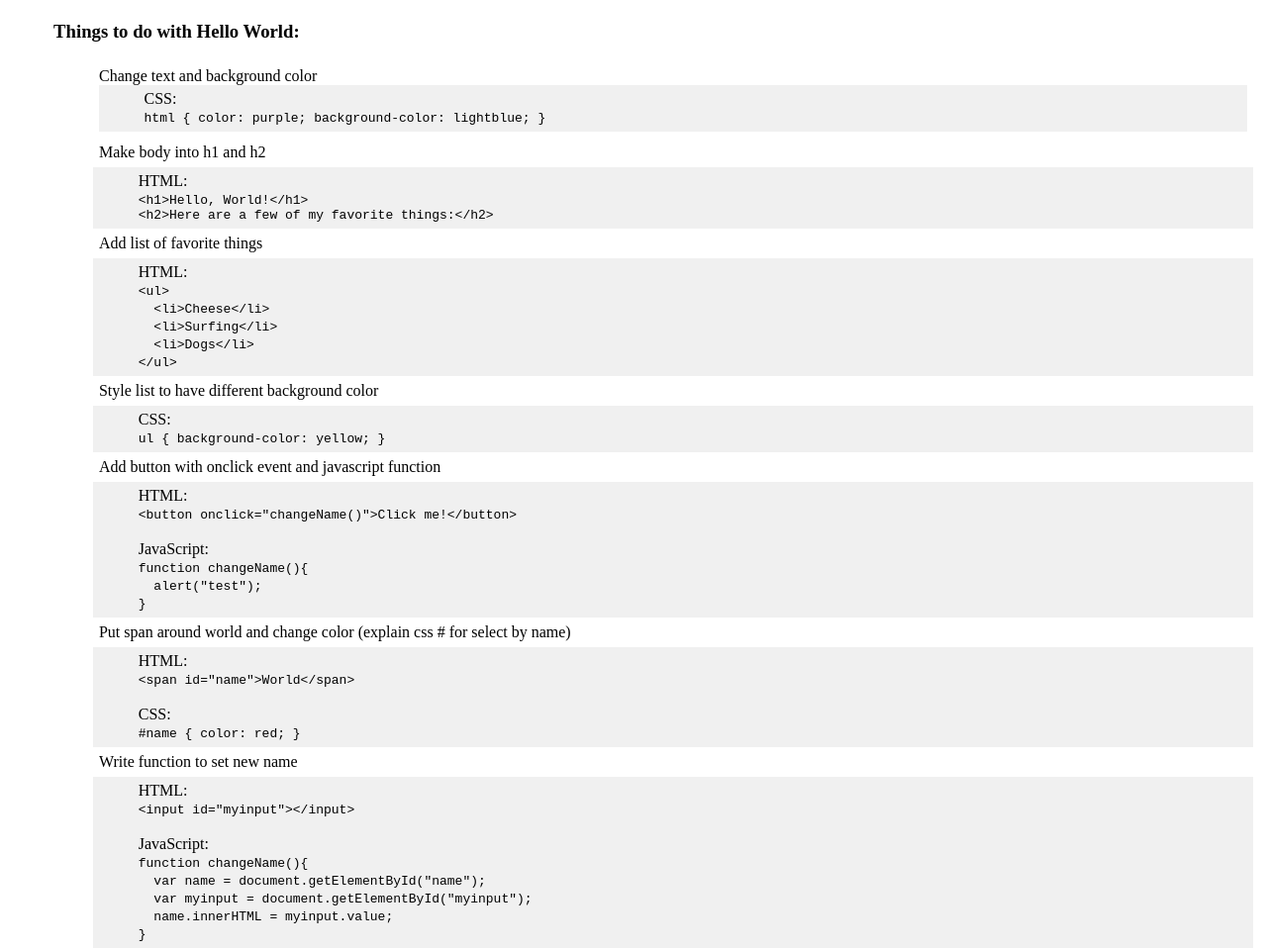
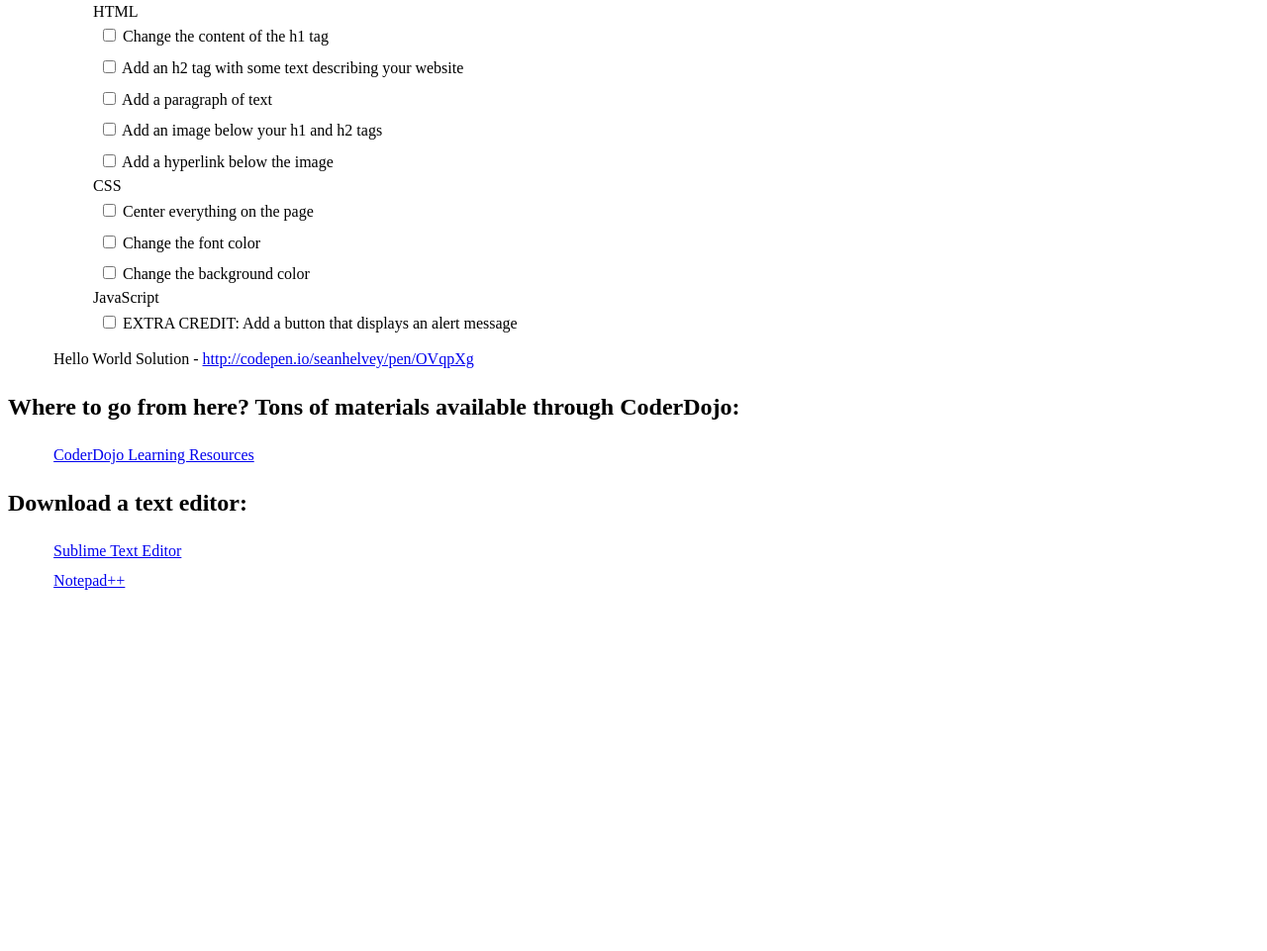
Before and after one commit to seanhelvey/CoderDojoBoulderWebsite, a plain HTML site: page web.html in a window 1280 px wide. Shown: the part 365-1326 px from the top of the page at 99% size. After the commit the page ends 983 px from the top, so only its background shows below. Drawn offline with Linux system fonts and the light colour scheme.

Commit message:
second pass at into to web dev

```diff
--- a/web.html
+++ b/web.html
@@ -9,6 +9,16 @@
     }
     .snippet {
       background-color: #F0F0F0;
+    }
+    .beforeCol {
+      width: 40%;
+      display: inline-block;
+      border: 1px solid black;
+    }
+    .afterCol {
+      width: 40%;
+      display: inline-block;
+      border: 1px solid black;
     }
   </style>
   </head>
@@ -24,74 +34,22 @@
     </ul>
     <h2>Let's try making a simple website using HTML, CSS, and JavaScript!</h2>
     <ul>
-      <li>Hello World - <a href="http://codepen.io/seanhelvey/pen/OVqpXg" target="_blank">http://codepen.io/seanhelvey/pen/OVqpXg</a></li>
-      <li><h3>Things to do with Hello World:</h3>
-        <ul>
-          <li>Change text and background color
-          <ul class="snippet"><li>CSS:<br/><code>
-            html {
-              color: purple;
-              background-color: lightblue;
-            }
-          </code></li></ul></li>
-          <li>Make body into h1 and h2</li>
-          <ul class="snippet"><li>HTML:<br/><code>
-            &lth1&gtHello, World!&lt/h1&gt<br/>
-            &lth2&gtHere are a few of my favorite things:&lt/h2&gt
-          </code></li></ul></li>
-          <li>Add list of favorite things</li>
-          <ul class="snippet"><li>HTML:<br/><code>
-            &ltul&gt
-              </code><br/><code>
-              &nbsp;&nbsp;&ltli&gtCheese&lt/li&gt
-              </code><br/><code>
-              &nbsp;&nbsp;&ltli&gtSurfing&lt/li&gt
-              </code><br/><code>
-              &nbsp;&nbsp;&ltli&gtDogs&lt/li&gt
-              </code><br/><code>
-            &lt/ul&gt
-          </code></li></ul></li>
-          <li>Style list to have different background color</li>
-          <ul class="snippet"><li>CSS:<br/><code>
-            ul {
-              background-color: yellow;
-            }
-          </code></li></ul></li>
-          <li>Add button with onclick event and javascript function</li>
-          <ul class="snippet"><li>HTML:<br/><code>
-            &ltbutton onclick="changeName()"&gtClick me!&lt/button&gt
-            </code><br/><br/>JavaScript:<br/><code>
-              function changeName(){
-                </code><br/><code>
-                &nbsp;&nbsp;alert("test");
-                </code><br/><code>
-              }
-          </code></li></ul></li>
-          <li>Put span around world and change color (explain css # for select by name)</li>
-          <ul class="snippet"><li>HTML:<br/><code>
-            &ltspan id="name">World&lt/span&gt
-          </code><br/><br/>CSS:<br/><code>
-            #name {
-              color: red;
-            }
-          </code></li></ul></li>
-          <li>Write function to set new name</li>
-          <ul class="snippet"><li>HTML:<br/><code>
-          &ltinput id="myinput"&gt&lt/input&gt
-          </code><br/><br/>JavaScript:<br/><code>
-            function changeName(){
-              </code><br/><code>
-              &nbsp;&nbsp;var name = document.getElementById("name");
-              </code><br/><code>
-              &nbsp;&nbsp;var myinput = document.getElementById("myinput");
-              </code><br/><code>
-              &nbsp;&nbsp;name.innerHTML = myinput.value;
-              </code><br/><code>
-            }
-          </code></li></ul></li>
-        </ul>
-      </li>
-      <li>Hello World Solution - <a href="http://codepen.io/seanhelvey/pen/mJoWOO" target="_blank">http://codepen.io/seanhelvey/pen/OVqpXg</a></li>
+      <li>Hello World - <a href="http://codepen.io/seanhelvey/pen/XbGRjd" target="_blank">http://codepen.io/seanhelvey/pen/OVqpXg</a></li>
+      <li><ul>
+      HTML
+      <li><input type="checkbox"> Change the content of the h1 tag</li>
+      <li><input type="checkbox"> Add an h2 tag with some text describing your website</li>
+      <li><input type="checkbox"> Add a paragraph of text</li>
+      <li><input type="checkbox"> Add an image below your h1 and h2 tags</li>
+      <li><input type="checkbox"> Add a hyperlink below the image</li>
+      CSS
+      <li><input type="checkbox"> Center everything on the page</li>
+      <li><input type="checkbox"> Change the font color</li>
+      <li><input type="checkbox"> Change the background color</li>
+      JavaScript
+      <li><input type="checkbox"> EXTRA CREDIT: Add a button that displays an alert message</li>
+      </ul></li>
+      <li>Hello World Solution - <a href="http://codepen.io/seanhelvey/pen/EjMmLm" target="_blank">http://codepen.io/seanhelvey/pen/OVqpXg</a></li>
     </ul>
 
     <h2>Where to go from here? Tons of materials available through CoderDojo:</h2>
```
